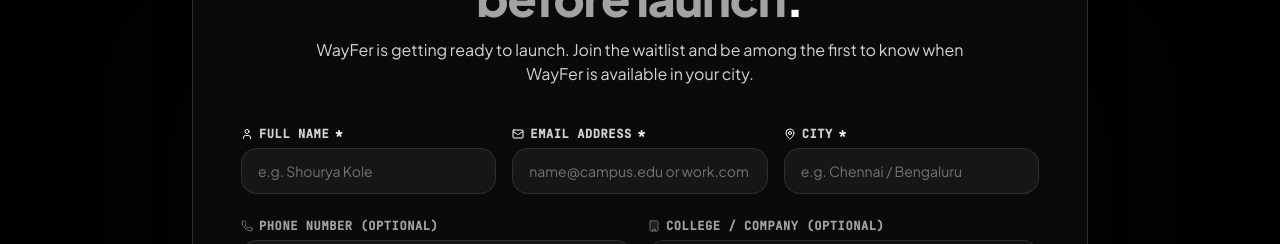
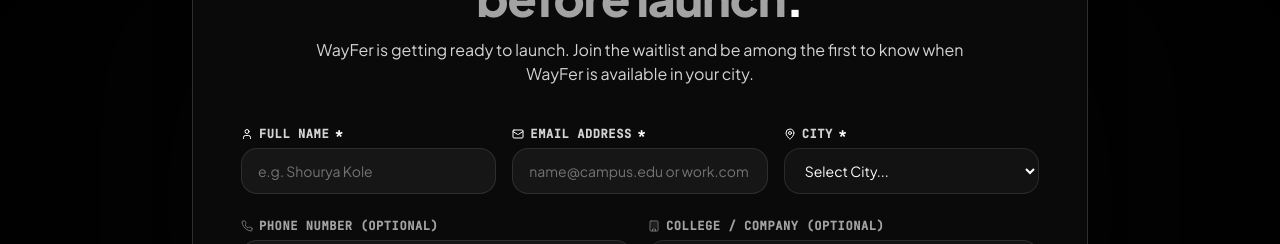
Before and after one commit to Shourya-276/wayFer, a React (Vite) app: page / in a window 1280 px wide. Shown: the part 5560-5804 px from the top of the page. Built offline with nearby package versions, Linux system fonts and the light colour scheme.

Commit message:
feat: add dropdown for city selection with custom input for Other

```diff
--- a/src/components/WaitlistSection.tsx
+++ b/src/components/WaitlistSection.tsx
@@ -14,6 +14,8 @@
     useCase: 'College commute',
   });
 
+  const [selectedCity, setSelectedCity] = useState<string>('');
+  const [customCity, setCustomCity] = useState<string>('');
   const [orgType, setOrgType] = useState<string>('');
   const [customOrg, setCustomOrg] = useState<string>('');
   const [state, setState] = useState<WaitlistState>({ status: 'idle' });
@@ -126,6 +128,8 @@
             <button
               onClick={() => {
                 setState({ status: 'idle' });
+                setSelectedCity('');
+                setCustomCity('');
                 setOrgType('');
                 setCustomOrg('');
               }}
@@ -205,14 +209,45 @@
                     <MapPin className="w-3 h-3 text-white" />
                     City <span className="text-white">*</span>
                   </label>
-                  <input
-                    type="text"
+                  <select
                     required
-                    placeholder="e.g. Chennai / Bengaluru"
-                    value={formData.city}
-                    onChange={(e) => setFormData({ ...formData, city: e.target.value })}
-                    className="w-full px-4 py-3 rounded-2xl bg-white/5 border border-white/10 focus:border-white focus:ring-1 focus:ring-white text-white placeholder-neutral-500 text-sm outline-none transition-colors"
-                  />
+                    value={selectedCity}
+                    onChange={(e) => {
+                      const val = e.target.value;
+                      setSelectedCity(val);
+                      if (val === 'Other') {
+                        setFormData({ ...formData, city: customCity });
+                      } else {
+                        setFormData({ ...formData, city: val });
+                      }
+                    }}
+                    className="w-full px-4 py-3 rounded-2xl bg-[#121212] border border-white/10 focus:border-white text-white text-sm outline-none transition-colors"
+                  >
+                    <option value="">Select City...</option>
+                    <option value="Hyderabad">Hyderabad</option>
+                    <option value="Chennai">Chennai</option>
+                    <option value="Mumbai">Mumbai</option>
+                    <option value="Bengaluru">Bengaluru</option>
+                    <option value="Delhi">Delhi</option>
+                    <option value="Other">Other</option>
+                  </select>
+
+                  {/* If Other is selected, person can type */}
+                  {selectedCity === 'Other' && (
+                    <input
+                      type="text"
+                      required
+                      autoFocus
+                      placeholder="Enter your city name"
+                      value={customCity}
+                      onChange={(e) => {
+                        const val = e.target.value;
+                        setCustomCity(val);
+                        setFormData({ ...formData, city: val });
+                      }}
+                      className="w-full mt-2 px-4 py-3 rounded-2xl bg-white/5 border border-white/20 focus:border-white text-white placeholder-neutral-500 text-sm outline-none transition-colors animate-in fade-in duration-200"
+                    />
+                  )}
                 </div>
               </div>
 
```
